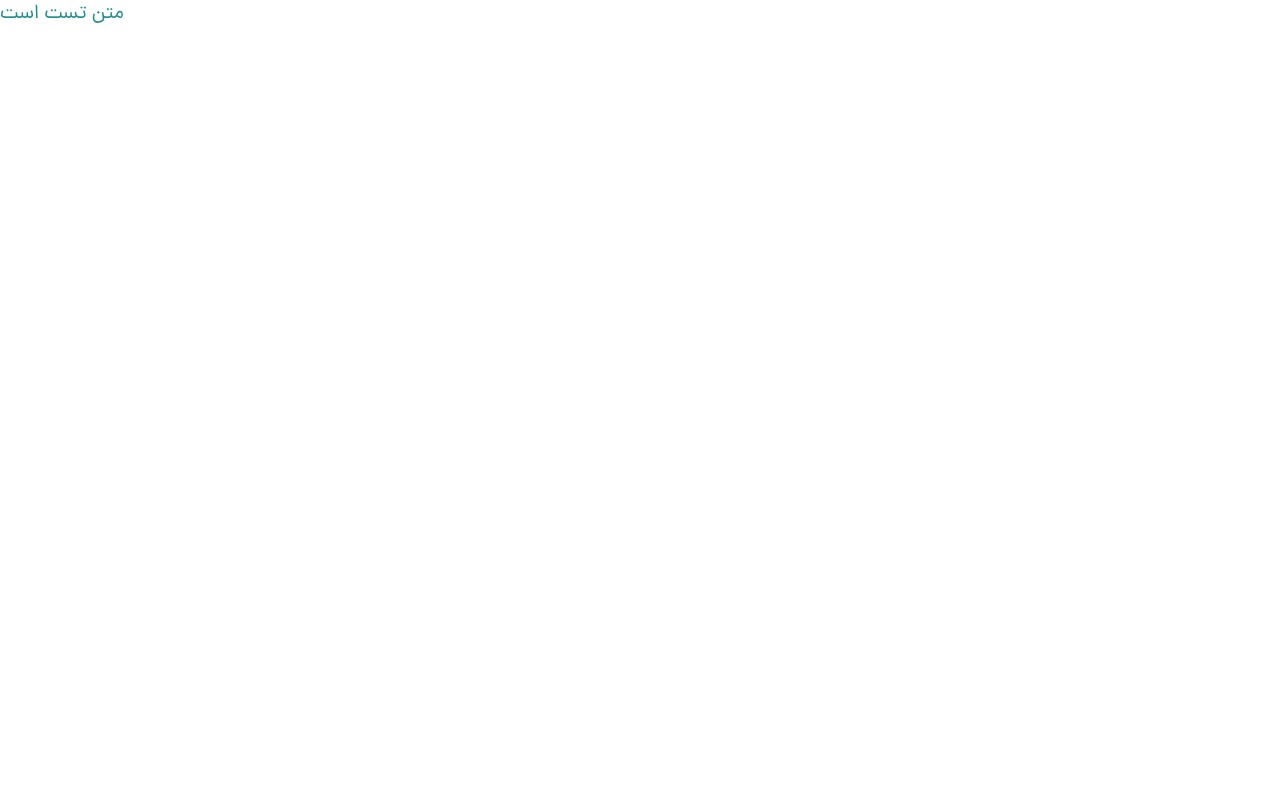
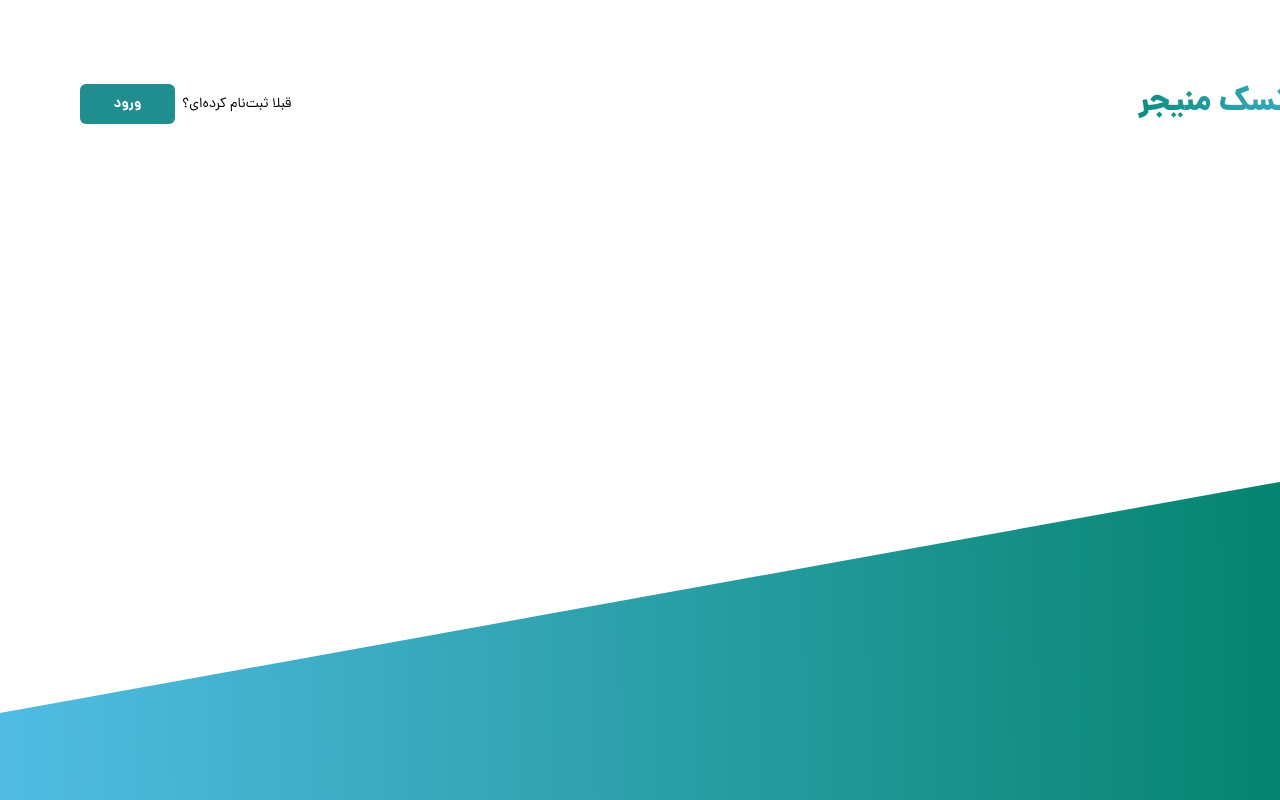
Before and after one commit to Quera-Spring-Front-end-Bootcamp/Group3, a React (Vite) app: page / in a window 1280 px wide. Shown: the top 800 px of the page. Built offline with nearby package versions, Linux system fonts and the light colour scheme.

Commit message:
Layout Added

```diff
--- a/src/App.jsx
+++ b/src/App.jsx
@@ -1,5 +1,7 @@
+import Layout from "./components/Layout/Layout";
+
 const App = () => {
-  return <div className="text-xl text-secondary"> متن تست است</div>;
+  return <Layout>Test</Layout>;
 };
 
 export default App;
--- /dev/null
+++ b/src/components/Layout/Header.jsx
@@ -0,0 +1,32 @@
+import React from "react";
+
+const Header = (props) => {
+  return (
+    <head className="absolute top-[80px] left-[80px] w-[1280px] flex flex-row items-center justify-between text-sm ">
+      <div className="flex flex-row items-center justify-end gap-[7px]">
+        <button className="cursor-pointer [border:none] p-2.5 bg-secondary rounded-md w-[95px] h-10 flex flex-row box-border items-center justify-center">
+          {props.page === "login" ? (
+            <b className="relative text-sm font-dana text-white text-right">
+              ثبت نام
+            </b>
+          ) : (
+            <b className="relative text-sm font-dana text-white text-right">
+              ورود
+            </b>
+          )}
+        </button>
+
+        {props.page === "login" ? (
+          <div className="relative text-black">ثبت‌نام نکرده‌ای؟</div>
+        ) : (
+          <div className="relative text-black">قبلا ثبت‌نام کرده‌ای؟</div>
+        )}
+      </div>
+      <div className="relative text-13xl font-extrabold bg-gradient-to-r from-gleft to-gright text-transparent bg-clip-text font-dana">
+        کوئرا تسک منیجر
+      </div>
+    </head>
+  );
+};
+
+export default Header;
--- /dev/null
+++ b/src/components/Layout/Layout.jsx
@@ -0,0 +1,44 @@
+import React from "react";
+import rectangle from "../../assets/rectangle.svg";
+import Header from "./Header.jsx";
+
+/* pass the page mode as props.
+it accepts four mode :
+[login, register, forget, resetpassword].
+place card as children in this component
+don't set size or any position for card, it has been set already */
+
+const Layout = (props) => {
+  return (
+    <div className="relative bg-white w-full h-[1024px] overflow-hidden text-right text-13xl text-black font-dana">
+      <img
+        className="absolute top-[450px] left-[0px] w-[1440px] h-[574px]"
+        alt=""
+        src={rectangle}
+      />
+      <Header page={props.page} />
+      {props.page === "login" && (
+        <div className="absolute top-[269px] left-[calc(50%_-_258px)]">
+          {props.children}
+        </div>
+      )}
+      {props.page === "register" && (
+        <div className="absolute top-[269px] left-[calc(50%_-_201.5px)]">
+          {props.children}
+        </div>
+      )}
+      {props.page === "Forget" && (
+        <div className="absolute top-[380px] left-[489px]">
+          {props.children}
+        </div>
+      )}
+      {props.page === "resetpassword" && (
+        <div className="absolute top-[393px] left-[489px]">
+          {props.children}
+        </div>
+      )}
+    </div>
+  );
+};
+
+export default Layout;
--- a/tailwind.config.js
+++ b/tailwind.config.js
@@ -1,26 +1,30 @@
 /** @type {import('tailwindcss').Config} */
 export default {
-  content: [
-    "./index.html",
-    "./src/**/*.{js,ts,jsx,tsx}",
-  ],
+  content: ["./index.html", "./src/**/*.{js,ts,jsx,tsx}"],
   theme: {
     extend: {
       container: {
-
         padding: {
-          DEFAULT: '1rem',
-          md: '1rem',
-          lg: '2rem',
-          xl: '3rem',
-
+          DEFAULT: "1rem",
+          md: "1rem",
+          lg: "2rem",
+          xl: "3rem",
         },
       },
       colors: {
         primary: "#1E1E1E",
-        secondary: "#208D8E"
-      }
+        secondary: "#208D8E",
+        gleft: "#118c80",
+        gright: "#4ab7d8",
+        white: "#fff",
+        black: "#000",
+        darkgray: "#aaa",
+      },
+    },
+    fontSize: {
+      "13xl": "32px",
+      sm: "14px",
     },
   },
   plugins: [],
-}
+};
```
Also changed, not shown: src/assets/rectangle.svg (added).
